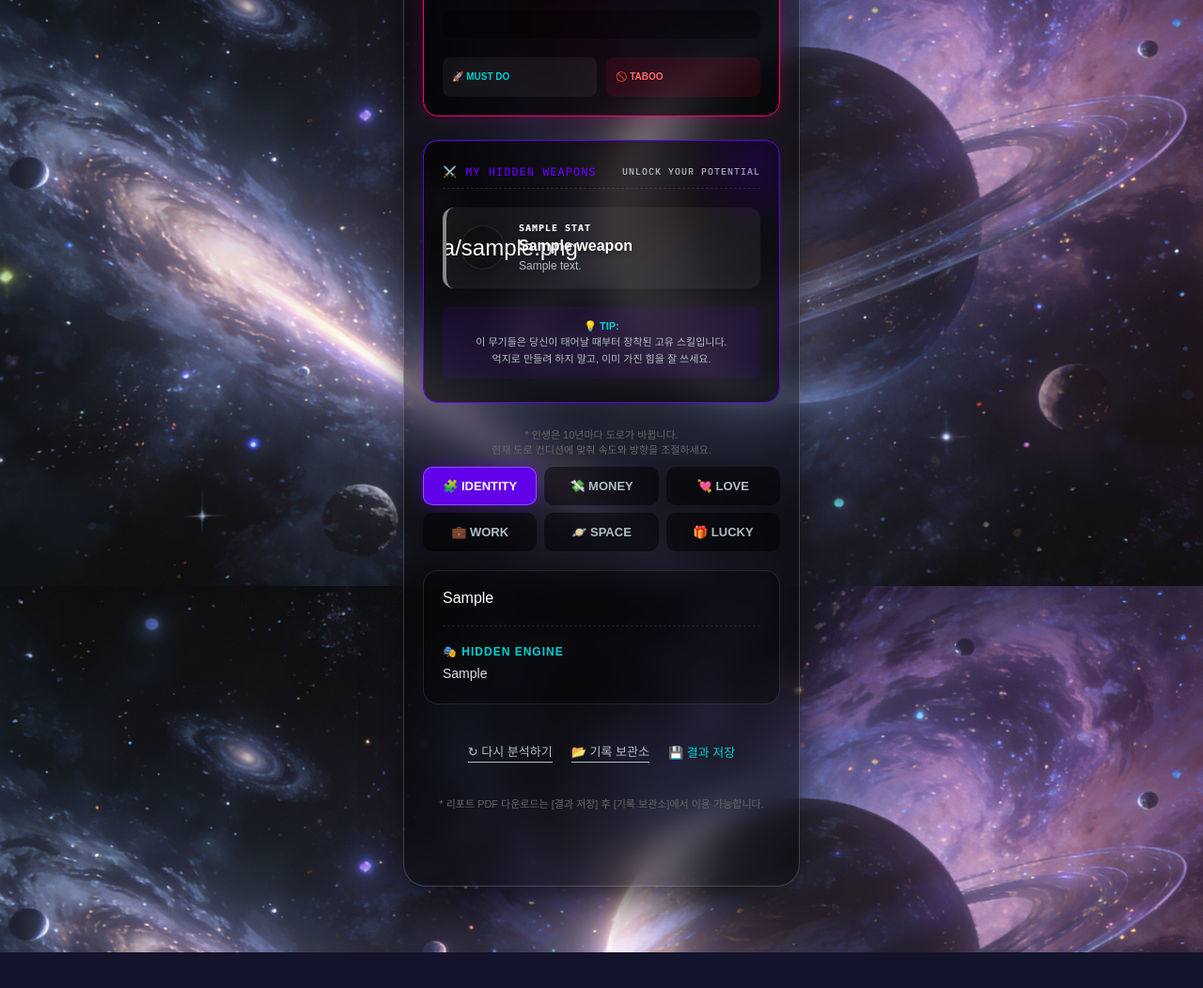
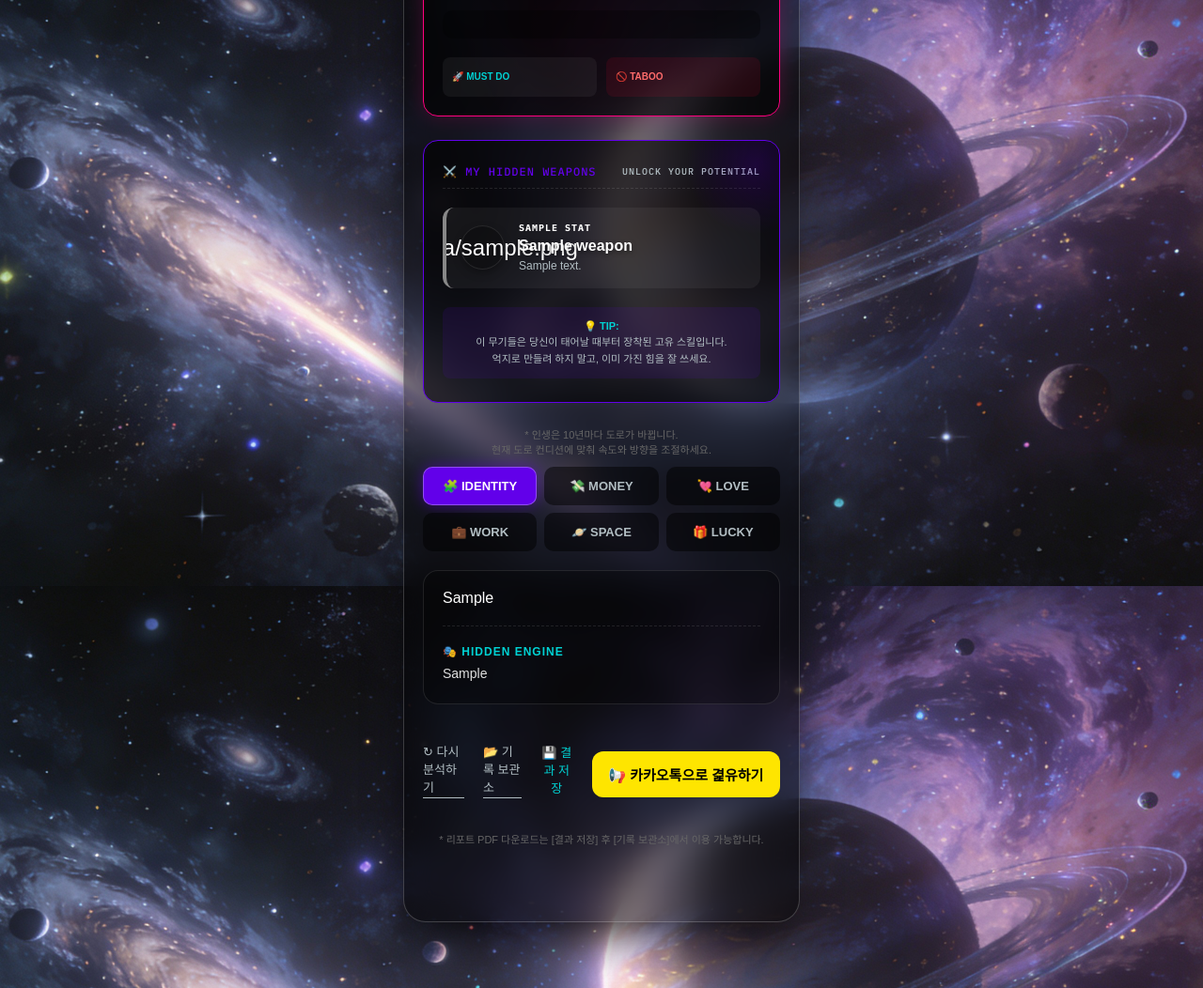
Before and after one commit to seanlim56/saju_mbti, a Django app: template main/templates/main/index.html in a window 1280 px wide. Shown: the part 976-2028 px from the top of the page at 94% size. Before the commit the page ends 1990 px from the top, so only its background shows below. Run offline with Django 5.2, Linux system fonts and the light colour scheme; a user stored in the database is signed in; the template is opened without the code that fills it: most values are stand-ins (such as "Sample title", 1, 10 or a date in 2020); some libraries are stand-ins or nearby versions; some web fonts are replaced.

Commit message:
카카오 공유: index.html에 SDK + 공유 버튼 + shareKakao() 추가

```diff
--- a/main/templates/main/index.html
+++ b/main/templates/main/index.html
@@ -10,6 +10,8 @@
     <script src="https://cdn.jsdelivr.net/npm/chart.js"></script>
     <!-- [FIX] CSRF 토큰을 meta 태그로 안전하게 제공 -->
     <meta name="csrf-token" content="{{ csrf_token }}">
+    <!-- [카카오 공유] Kakao SDK -->
+    <script src="https://t1.kakaocdn.net/kakao_js_sdk/2.7.2/kakao.min.js" integrity="sha384-TiCUE00h649CAMonG018J2ujOgDKW/kVWlChEuu4jK2vxfAAD0eZxzCKakxg55G4" crossorigin="anonymous"></script>
 
     <style>
         /* =========================================
@@ -765,7 +767,7 @@
                 {% if user.is_authenticated and headline %}
                 <button type="button" id="save-btn" onclick="saveCurrentResult()" class="btn-retry"
                         style="background:none; border:none; padding:0; font-family:inherit; font-size:13px; cursor:pointer; color:#00d2d3;">
-                    💾 결과 저장
+                    💾 결과 저장             <button type="button" id="kakao-share-btn" onclick="shareKakao()" style="display:flex;align-items:center;justify-content:center;gap:8px;width:100%;padding:14px;background:#FEE500;color:#000;border:none;border-radius:12px;font-size:15px;font-weight:800;cursor:pointer;margin-top:10px;">               📢 카카오톡으로 겵유하기             </button>
                 </button>
                 {% endif %}
             </div>
@@ -852,7 +854,8 @@
 {% if headline %}
 <script>
     // 1. 결과 저장
-    function saveCurrentResult() {
+    // [카카오 공유] Kakao SDK 초기화     Kakao.init('YOUR_KAKAO_JS_KEY');  // ⚠️ 카카오 개발자센터에서 발급한 JavaScript 키로 교체하세요      function shareKakao() {       const shareUrl = window.location.origin + '/share/{{ saved_share_token }}';       const name = '{{ request.session.temp_result.name|default:"" }}';       const headline = '{{ headline|escapejs }}';       if (!Kakao.isInitialized()) { alert('[오류] 실제 JavaScript 키를 입력해주세요.'); return; }       Kakao.Share.sendDefault({         objectType: 'feed',         content: {           title: '🚀 ' + name + '의 LIFE TICKET',           description: headline + '
+\uB098의 우주 정체성을 확인해바!',           imageUrl: 'https://saju-mbti.onrender.com/static/main/images/bg.jpg',           link: { mobileWebUrl: shareUrl, webUrl: shareUrl },         },         buttons: [{           title: '리유즈트 보러가기',           link: { mobileWebUrl: shareUrl, webUrl: shareUrl },         }],       });     }      function saveCurrentResult() {
         if(!confirm("현재 결과를 '나의 우주 기록'에 영구 저장하시겠습니까?")) return;
 
         // [FIX] CSRF 토큰을 meta 태그에서 읽기 (폼이 없는 결과 화면에서도 안정적)
```
